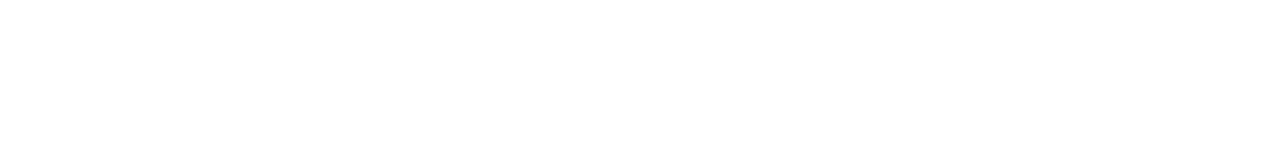
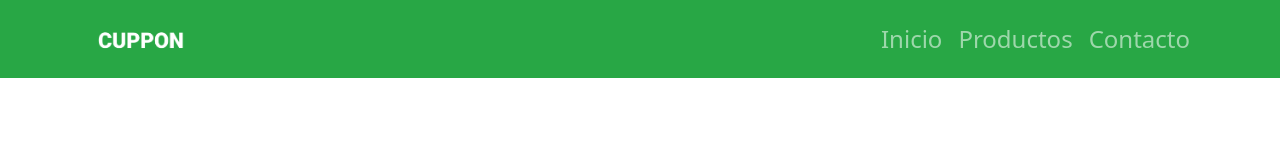
Before and after one commit to Newflaree/cuppon-page, a plain HTML site: page index.html in a window 1280 px wide. Drawn offline with nearby package versions, Linux system fonts and the light colour scheme.

Commit message:
Se crea el Navbar

```diff
--- a/assets/css/style.css
+++ b/assets/css/style.css
@@ -1,3 +1,26 @@
+
+
 html {
   font-family: 'Roboto', sans-serif;
 }
+
+.bg-1 {
+  background-color: #212529;
+}
+
+.bg-2 {
+  background-color: #707070;
+}
+
+.bg-3 {
+  background-color: #F8F9FA;
+}
+
+.bg-4 {
+  background-color: #28a745;
+}
+
+
+nav img {
+  height: 25px;
+}
--- a/index.html
+++ b/index.html
@@ -20,6 +20,27 @@
 
   <body>
     <!-- Start Navber Section -->
+    <nav class="navbar navbar-expand-lg navbar-dark bg-4 fixed-top">
+      <div class="container">
+	<a class="navbar-brand p-3" href="#home"><img src="assets/img/logo-white.png" alt="logo"></a>
+	<button class="navbar-toggler" type="button" data-bs-toggle="collapse" data-bs-target="#navbarNav" aria-controls="navbarNav" aria-expanded="false" aria-label="Toggle navigation">
+	  <span class="navbar-toggler-icon"></span>
+	</button>
+        <div class="collapse navbar-collapse justify-content-end" id="navbarNav">
+	  <ul class="navbar-nav fs-4">
+	    <li class="nav-item ml-4">
+	      <a class="nav-link" href="#home">Inicio</a>
+	    </li>
+	    <li class="nav-item ml-4">
+	      <a class="nav-link" href="#products">Productos</a>
+	    </li>
+	    <li class="nav-item ml-4">
+	      <a class="nav-link" href="#contact">Contacto</a>
+	    </li>
+          </ul>
+        </div>
+      </div>
+    </nav>
     <!-- End Navbar Section -->
     <!-- ------------------------------------------------------------------------------------------------------------------------ -->
     <!-- Start Products Section -->
```
